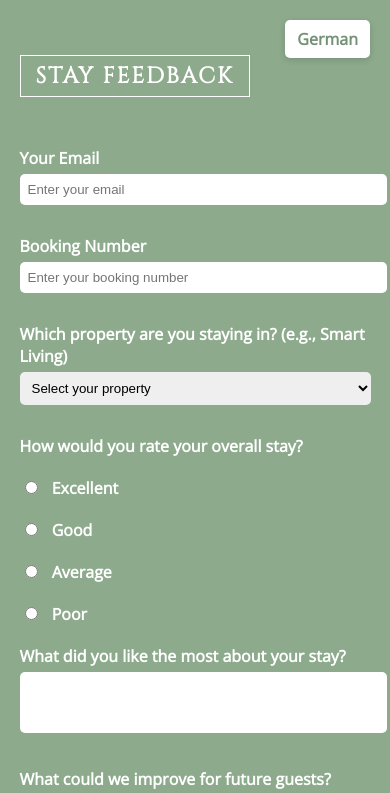
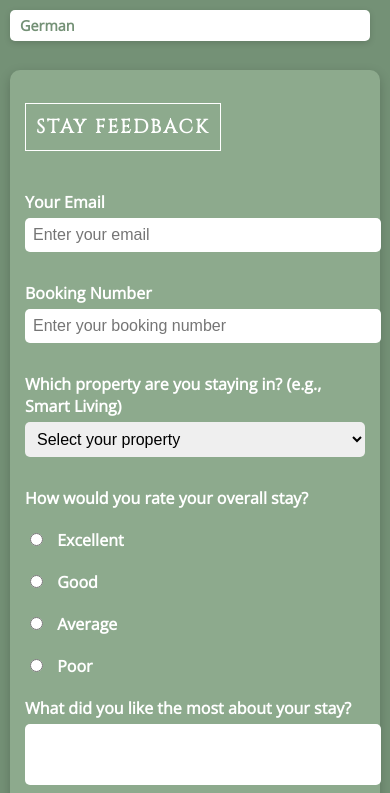
Before and after one commit to Tobias-User/Test, a plain HTML site: page index.html in a window 390 px wide. Shown: the top 793 px of the page. Drawn offline with nearby package versions, Linux system fonts and the light colour scheme.

Commit message:
Update style.css

```diff
--- a/style.css
+++ b/style.css
@@ -91,3 +91,54 @@
    font-size: 2em;
    letter-spacing: 1px;
  }
+
+@media (max-width: 600px) {
+  body {
+    padding: 10px;
+    align-items: flex-start;
+  }
+
+  .form-container {
+    width: 100%;
+    padding: 20px 15px;
+    box-sizing: border-box;
+    margin-top: 60px; /* Platz für Sprach-Schalter */
+  }
+
+  h1 {
+    font-size: 1.2em;
+    text-align: center;
+    padding: 10px;
+    margin-bottom: 20px;
+  }
+
+  label,
+  .options label {
+    font-size: 1em;
+  }
+
+  input[type="text"],
+  input[type="email"],
+  textarea,
+  select {
+    font-size: 1em;
+  }
+
+  button {
+    font-size: 1em;
+    padding: 10px;
+  }
+
+  .footer {
+    font-size: 1.4em;
+  }
+
+  .lang-switch {
+    position: fixed;
+    top: 10px;
+    left: 10px;
+    font-size: 0.9em;
+    padding: 6px 10px;
+    z-index: 1000;
+  }
+}
```
